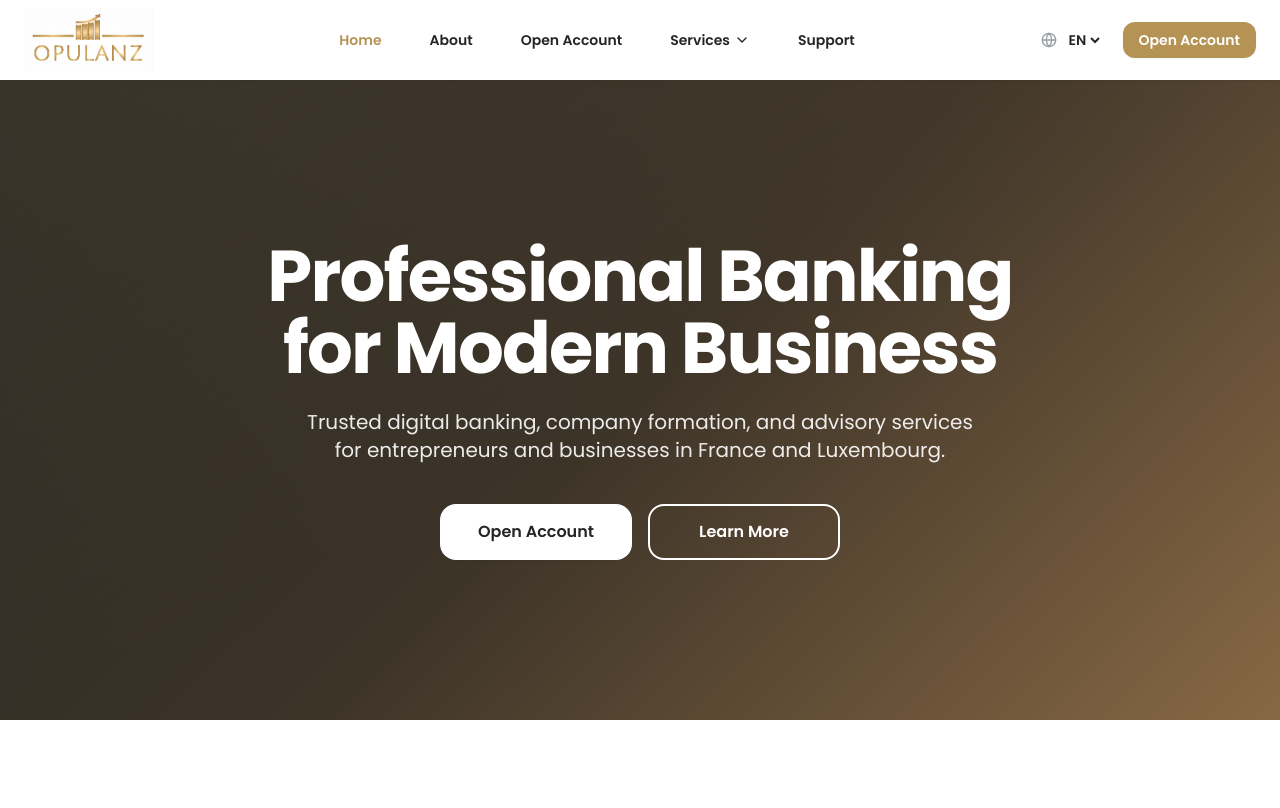
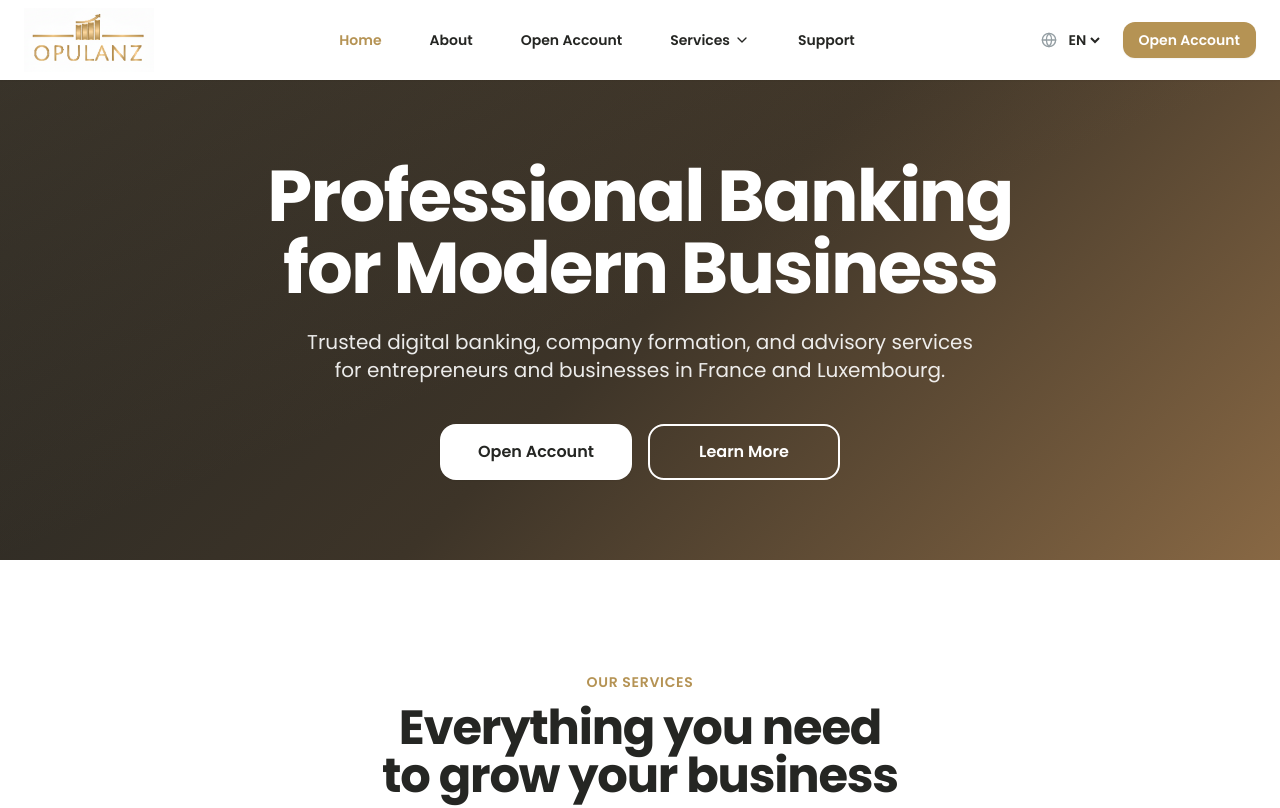
Before and after one commit to TAJKING10/opulanzbanking, a Next.js app: page /en in a window 1280 px wide. Shown: the top 808 px of the page. Built offline with nearby package versions, Linux system fonts and the light colour scheme.

Commit message:
fix: Reduce hero section height for better spacing

```diff
--- a/components/hero.tsx
+++ b/components/hero.tsx
@@ -30,7 +30,7 @@ export function Hero({
   return (
     <section
       className={cn(
-        "hero-gradient relative overflow-hidden py-24 md:py-32 lg:py-40",
+        "hero-gradient relative overflow-hidden py-12 md:py-16 lg:py-20",
         className
       )}
     >
```
